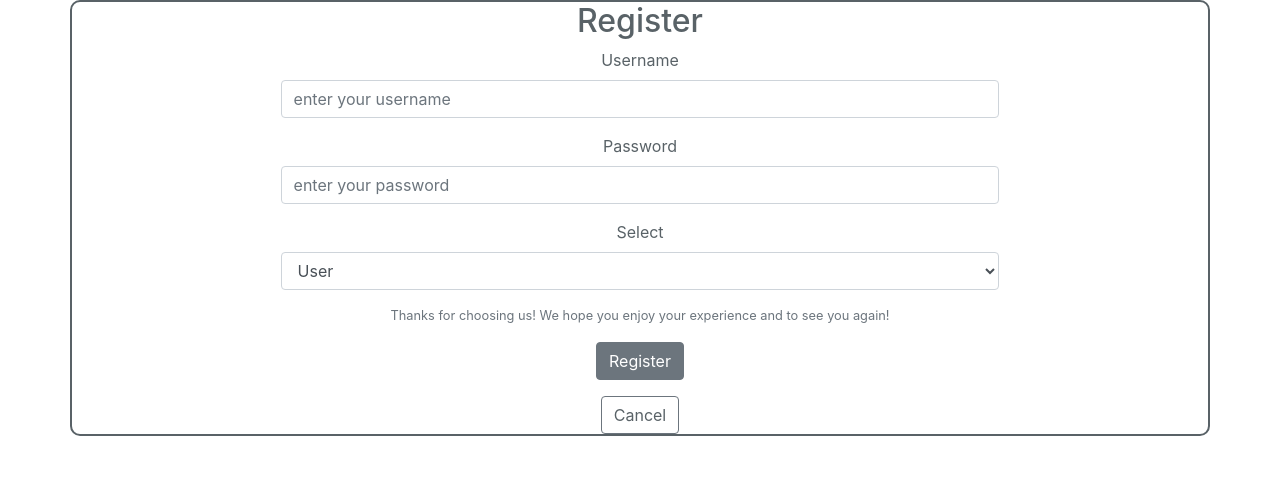
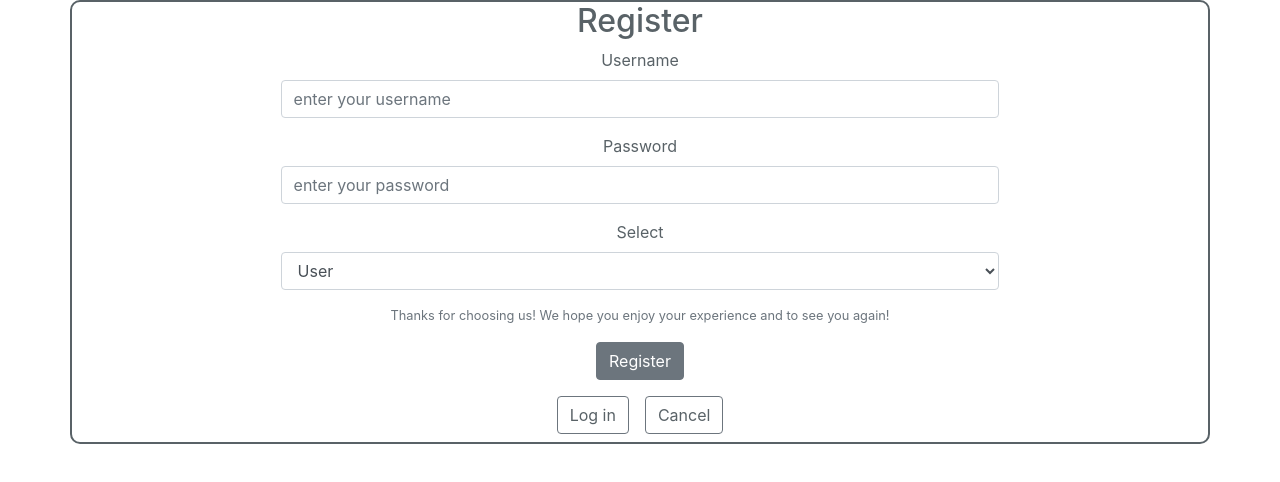
Before and after one commit to bw-med-cabinet-1/React, a React (Create React App) app in the folder med-cabinet/: page /register in a window 1280 px wide. Shown: the top 482 px of the page. Built offline with nearby package versions, Linux system fonts and the light colour scheme.

Commit message:
styled buttons

```diff
--- a/med-cabinet/src/components/LoginForm.js
+++ b/med-cabinet/src/components/LoginForm.js
@@ -20,6 +20,7 @@ const Styles = styled.div`
     .secondary-button {
         background-color: white;
         color: #596267;
+        margin: 0 8px 8px;
     }
 
     .secondary-button:hover {
@@ -127,6 +128,8 @@ export default function LoginForm(props) {
         </div> */}
         </Form>
         <Button tag={Link} to='/register' onClick={cancel} className='secondary-button'>Register</Button>
+        <Button tag={Link} to='/' onClick={cancel} className='secondary-button'>Cancel</Button>
+
     </Container>
     </Styles>
     )
--- a/med-cabinet/src/components/RegisterForm.js
+++ b/med-cabinet/src/components/RegisterForm.js
@@ -25,6 +25,7 @@ const Styles = styled.div`
     .secondary-button {
         background-color: white;
         color: #596267;
+        margin: 0 8px 8px;
     }
 
     .secondary-button:hover {
@@ -148,7 +149,9 @@ export default function RegisterForm(props) {
                 <div>{errors.size}</div>
         </div> */}
         </Form>
-        <Button tag={Link} to='/login' onClick={cancel} className='secondary-button'>Cancel</Button>
+        <Button tag={Link} to='/login' onClick={cancel} className='secondary-button'>Log in</Button>
+        <Button tag={Link} to='/' onClick={cancel} className='secondary-button'>Cancel</Button>
+
 
 
     </Container>
```
